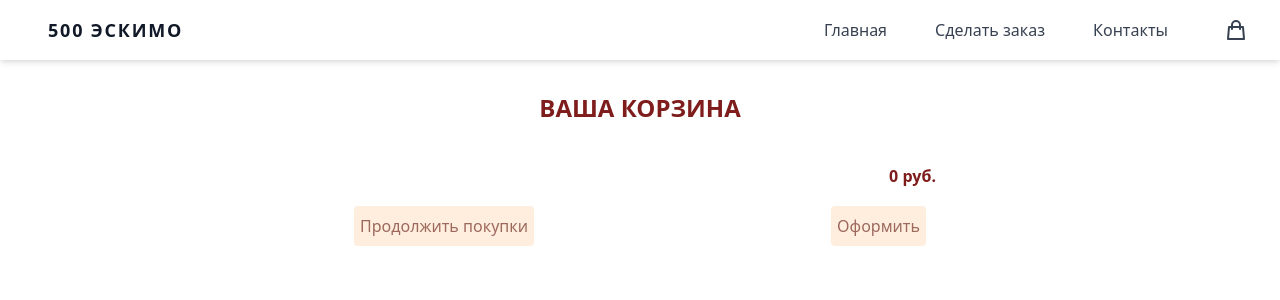
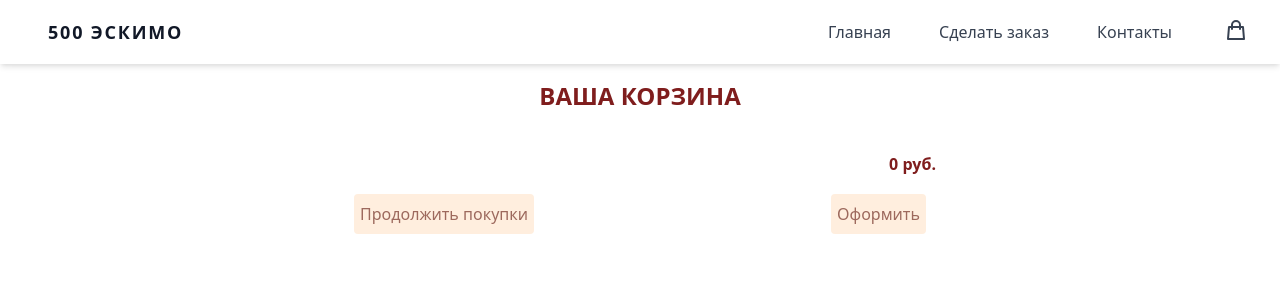
Before and after one commit to ilvits/icecream_shop, a Django app: page /cart/ in a window 1280 px wide. Shown: the top 300 px of the page. Run offline with Django 3.2, Linux system fonts and the light colour scheme; parts of the project's set-up code (start-up, migrations or seed data) failed here and were passed over; some libraries are stand-ins or nearby versions.

Commit message:
design changes

```diff
--- a/cart/templates/cart/detail.html
+++ b/cart/templates/cart/detail.html
@@ -6,11 +6,11 @@
 {% block content %}
     <h1 class="font-bold uppercase text-2xl mb-10 text-center">Ваша корзина</h1>
 
-    <div class="w-4/5 md:w-2/4 mx-auto px-4">
+    <div class="w-full md:w-2/4 mx-auto px-4">
         {% for item in cart %}
             {% with product=item.product %}
             <!-- Карточка товара -->
-			<div class='relative my-6 shadow-lg flex bg-white rounded border-t border-gray-50'>
+			<div class='relative my-6 shadow-lg flex bg-white rounded border-t border-gray-50 z-0'>
 				<div class='flex-no-shrink p-4'>
 					<img alt='' class='w-14 block mx-auto'
                     src='
--- a/shop/templates/shop/base.html
+++ b/shop/templates/shop/base.html
@@ -9,19 +9,19 @@
     <link href="{% static "css/main.css" %}" rel="stylesheet">
     <script src="https://cdn.jsdelivr.net/gh/alpinejs/alpine@v2.x.x/dist/alpine.min.js" defer></script>
 </head>
-<body class="font-sans font-extralight text-red-900">
+<body class="font-sans font-extralight text-red-900 ">
     <div class="md:hidden">
         {% with total_items=cart|length %}
             {% if cart|length > 0 %}
                 <a href="{% url "cart:cart_detail" %}"
-                   class="fixed bottom-6 right-6 rounded-full px-4 py-1 bg-red-400 border text-lg md:text-sm text-white font-medium">
+                   class="z-50 fixed bottom-6 right-6 rounded-full px-6 py-1 bg-red-400 border text-lg md:text-sm text-white font-light">
                         {{ cart.get_total_price }} ₽
                 </a>
             {% endif %}
         {% endwith %}
     </div>
 
-    <div class="w-full text-gray-700 bg-white shadow-md content-center">
+    <div class="w-full h-14 md:h-16 text-gray-700 bg-white shadow-md fixed content-center top-0 bg-white z-50 backdrop-filter backdrop-blur-xl bg-opacity-40">
         <div x-data="{ open: false }" class="flex flex-col max-w-screen-xl px-4 mx-auto md:items-center md:justify-between md:flex-row md:px-6 lg:px-8">
             <div class="p-4 flex flex-row items-center justify-between">
                 <a href="#" class="text-lg font-semibold tracking-widest text-gray-900 uppercase rounded-lg dark-mode:text-white focus:outline-none focus:shadow-outline">
@@ -37,7 +37,7 @@
                     </svg>
                 </button>
             </div>
-            <nav :class="{'flex': open, 'hidden': !open}" class="font-light flex-col flex-grow pb-4 md:pb-0 hidden md:flex md:justify-end md:flex-row">
+            <nav :class="{'flex': open, 'hidden': !open}" class="font-light flex-col flex-grow text-right pb-4 md:pb-0 hidden md:flex md:justify-end md:flex-row">
                 <a class="px-4 py-2 mt-2 text-md bg-transparent rounded-lg md:mt-0 md:ml-4 hover:text-gray-900 focus:text-gray-900 hover:bg-yellow-50 focus:bg-yellow-100 focus:outline-none focus:shadow-outline"
                    href="#">Главная</a>
                 <a class="px-4 py-2 mt-2 text-md bg-transparent rounded-lg md:mt-0 md:ml-4 hover:text-gray-900 focus:text-gray-900 hover:bg-yellow-50 focus:bg-yellow-100 focus:outline-none focus:shadow-outline"
@@ -45,23 +45,23 @@
                 <a class="px-4 py-2 mt-2 text-md bg-transparent rounded-lg md:mt-0 md:ml-4 hover:text-gray-900 focus:text-gray-900 hover:bg-yellow-50 focus:bg-yellow-100 focus:outline-none focus:shadow-outline"
                    href="#">Контакты</a>
             </nav>
-            <div class="hidden md:inline-flex pl-4 pr-2 text-sm md:mt-0 md:ml-4"
+            <div class="hidden md:inline-flex pl-4 text-sm md:mt-0 md:ml-4 z-40"
                href="{% url "cart:cart_detail" %}">
                 {% with total_items=cart|length %}
                     {% if cart|length > 0 %}
                         {{ total_items }} шт.
-                        ({{ cart.get_total_price }}₽)
+                        <span class="font-light z-40">({{ cart.get_total_price }}₽)</span>
                     {% endif %}
                 {% endwith %}
             </div>
-            <a href="{% url "cart:cart_detail" %}">
-            <svg xmlns="http://www.w3.org/2000/svg" class="h-6 w-6" fill="none" viewBox="0 0 24 24" stroke="currentColor">
-  <path stroke-linecap="round" stroke-linejoin="round" stroke-width="2" d="M16 11V7a4 4 0 00-8 0v4M5 9h14l1 12H4L5 9z" />
-</svg>
+            <a class="hidden md:inline-flex pl-1 pb-1" href="{% url "cart:cart_detail" %}">
+                <svg xmlns="http://www.w3.org/2000/svg" class="h-6 w-6" fill="none" viewBox="0 0 24 24" stroke="currentColor">
+                <path stroke-linecap="round" stroke-linejoin="round" stroke-width="2" d="M16 11V7a4 4 0 00-8 0v4M5 9h14l1 12H4L5 9z" />
+                </svg>
             </a>
         </div>
     </div>
-    <div class="container mx-auto mt-8 px-4">
+    <div class="container mx-auto mt-20 px-4">
         {% block content %}
         {% endblock %}
     </div>
```
Also changed, not shown: other parts of cart/templates/cart/detail.html (+0 -50 lines).
